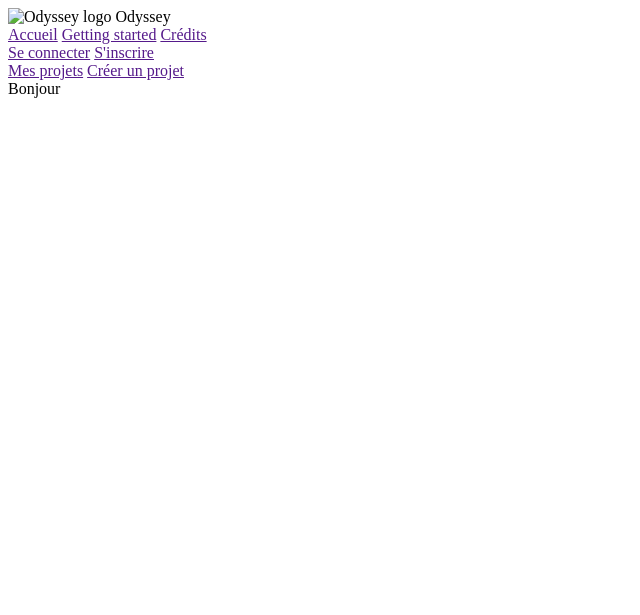
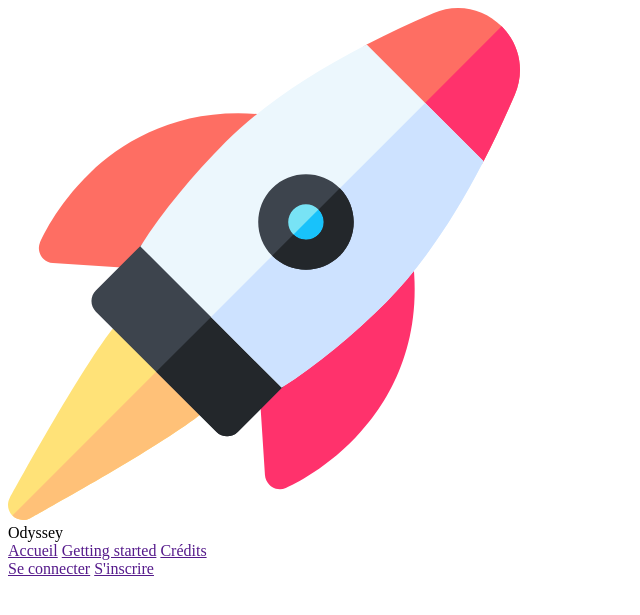
Before and after one commit to FoxGlow/odyssey, a PHP site: page / in a window 1280 px wide. Shown: the top 615 px of the page, without its empty margins (0-640 px from the left). Run offline with PHP 8.4, Linux system fonts and the light colour scheme.

Commit message:
Add navbar component

```diff
--- a/app/Views/components/navbar.html.twig
+++ b/app/Views/components/navbar.html.twig
@@ -1,10 +1,12 @@
 <nav>
     <div class="nav-logo">
-        <img src="" alt="Odyssey logo" />
+        <img src="assets/images/rocket.svg" alt="Odyssey logo" />
+    </div>
+    <div class="nav-title">
         <span>Odyssey</span>
     </div>
     <div class="nav-general">
-        <a href="">Accueil</a>
+        <a href="" id="selected">Accueil</a>
         <a href="">Getting started</a>
         <a href="">Crédits</a>
     </div>
@@ -13,12 +15,14 @@
             <a href="">Se connecter</a>
             <a href="">S'inscrire</a>
         </div>
+        <!--
         <div class="nav-user-authenticated">
             <a href="">Mes projets</a>
             <a href="">Créer un projet</a>
         </div>
         <div class="nav-user-authenticated-name">
-            <span class="nav-user-name">Bonjour {{ username }}</span>
+            <span class="nav-user-name">Bonjour <strong>{{ username }}<strong></span>
         </div>
+        -->
     </div>
 </nav>
```
